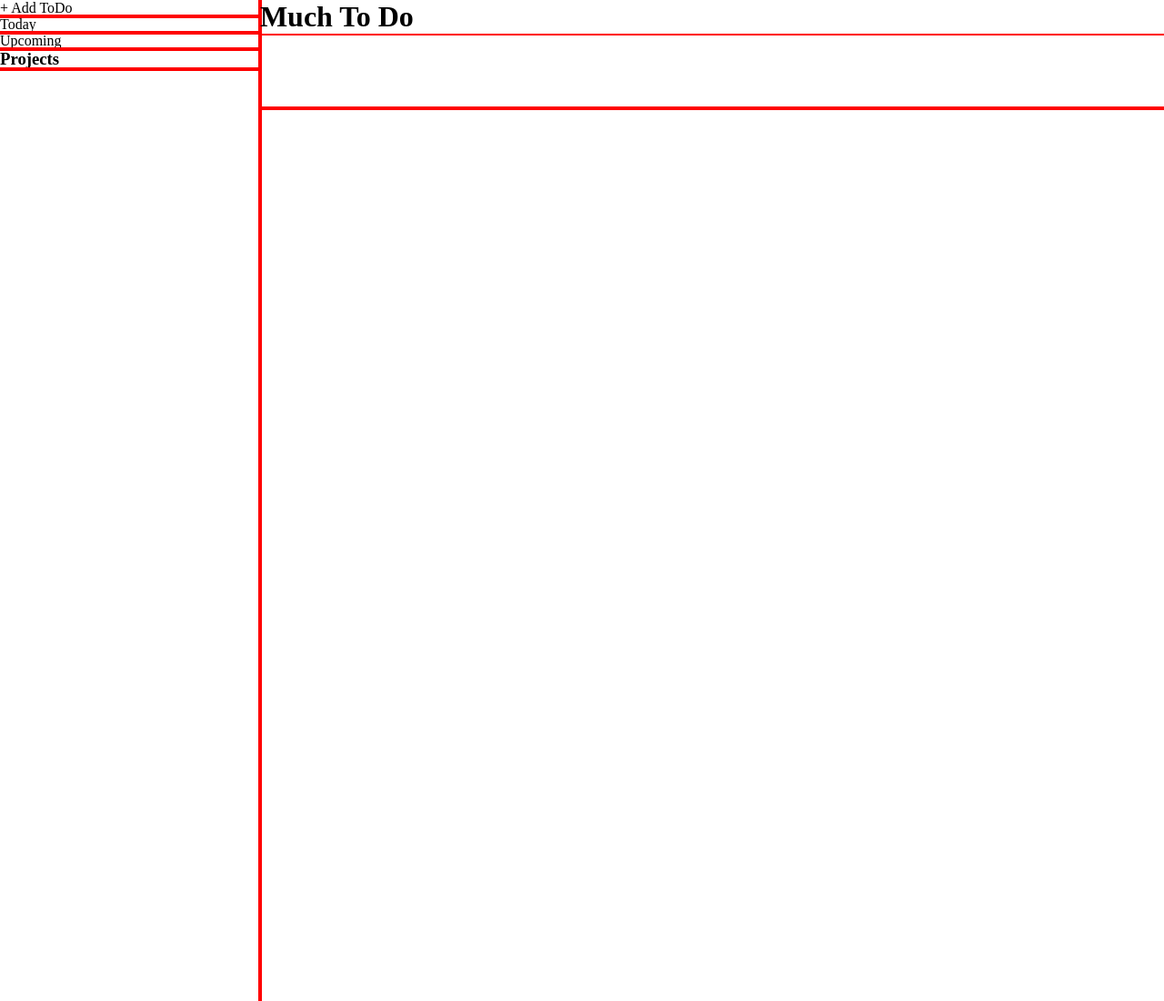
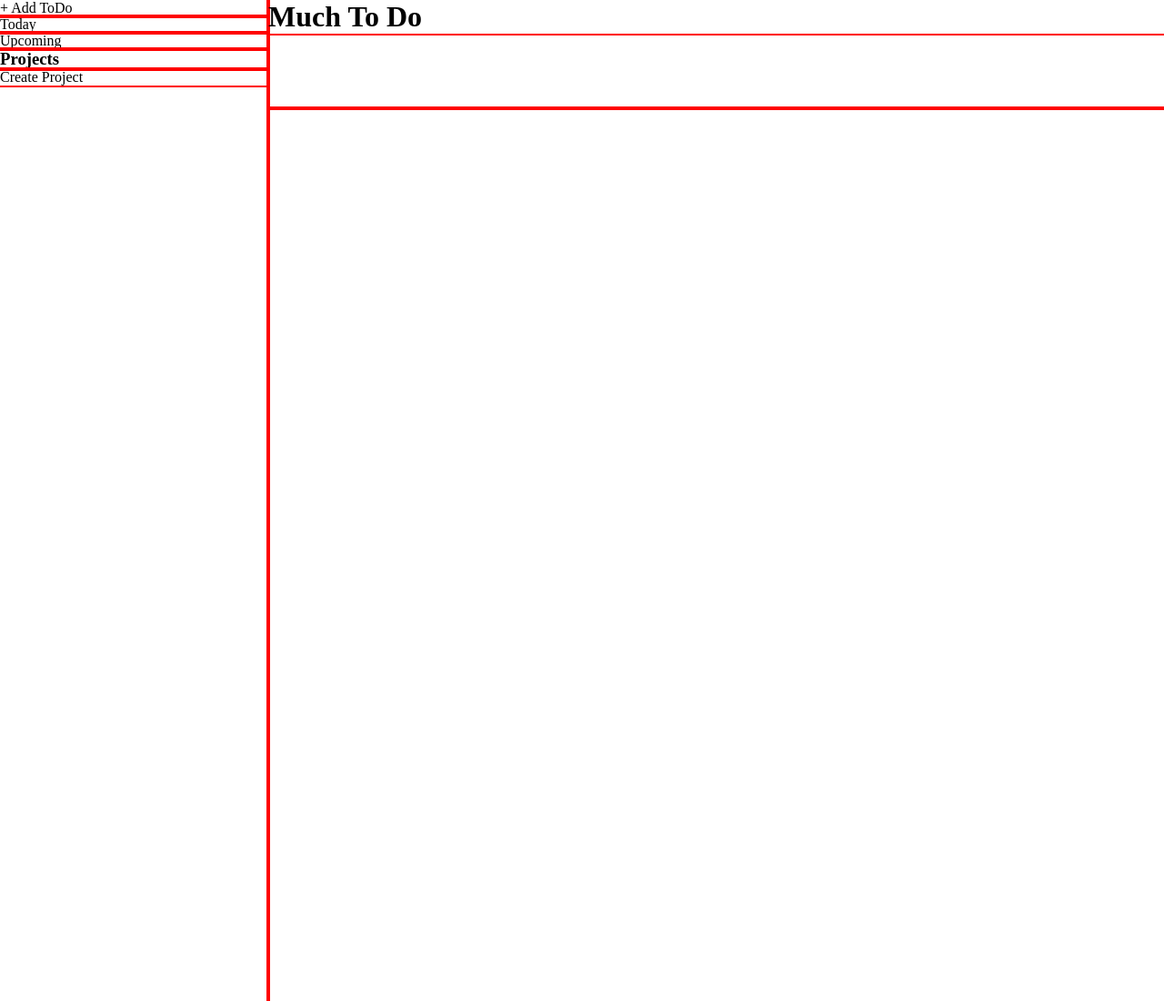
Before and after one commit to BamideleAdewuyi/ToDoList, a website built with webpack: page src/template.html in a window 1280 px wide. Shown: the top 1100 px of the page at 91% size. Built offline with nearby package versions, Linux system fonts and the light colour scheme.

Commit message:
template.html: Added create project nav

```diff
--- a/src/template.html
+++ b/src/template.html
@@ -19,6 +19,7 @@
                 <h3>Projects</h3>
                 <ul class="projectList">
                 </ul>
+                <nav class="createProject">Create Project</nav>
             </div>
         </div>
         <div class="mainArea">
```
